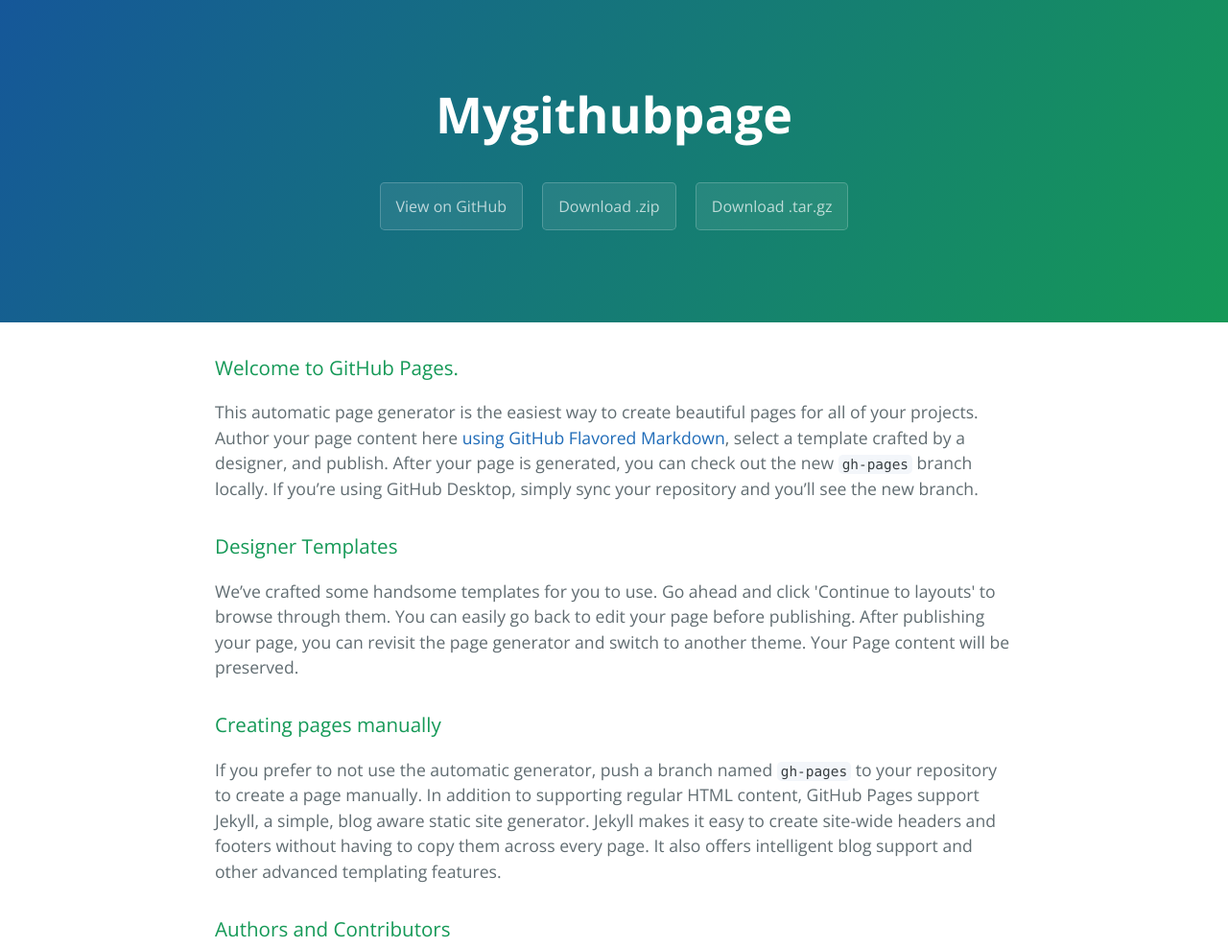
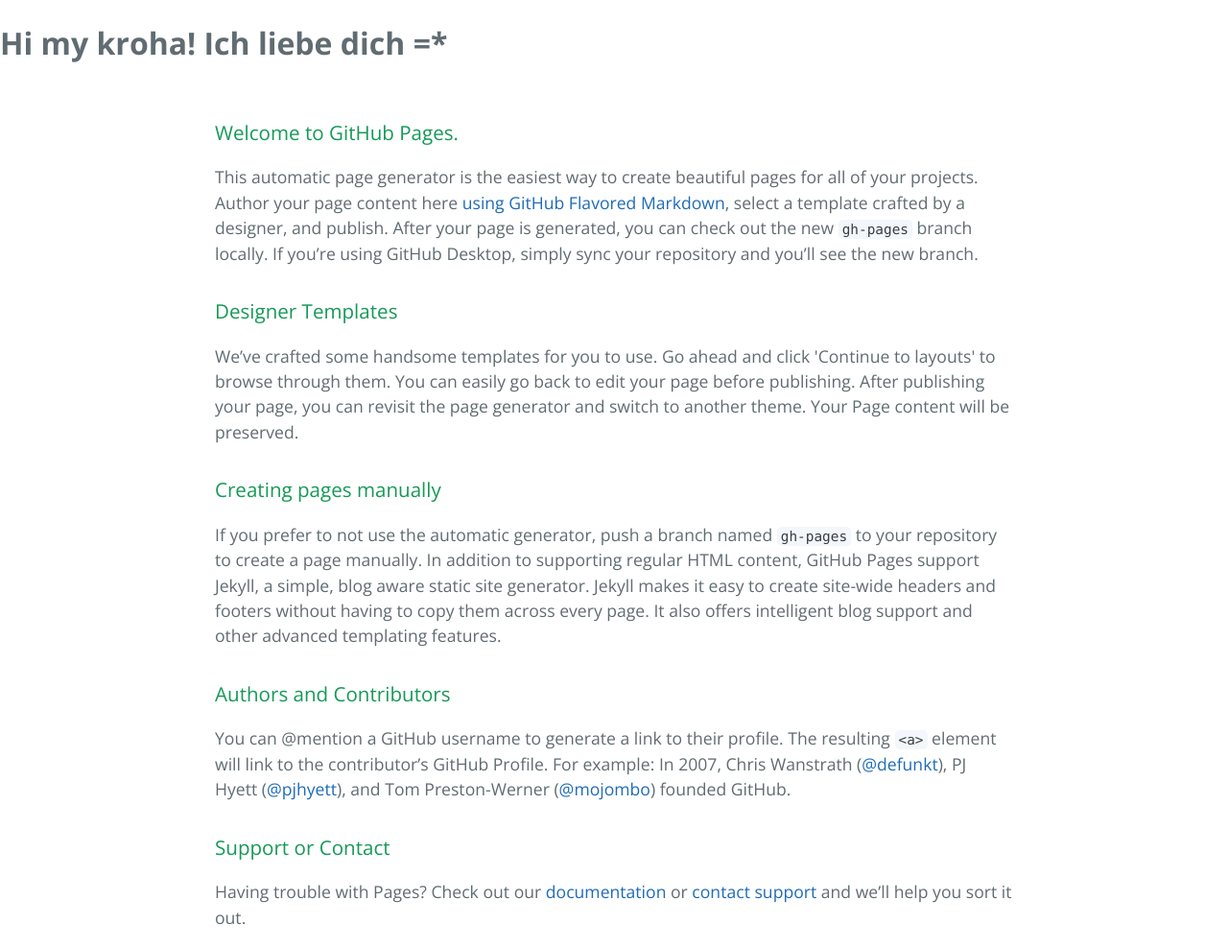
Before and after one commit to nastefan/mygithubpage, a plain HTML site: page index.html in a window 1280 px wide. Shown: the top 987 px of the page at 96% size. Drawn offline with nearby package versions, Linux system fonts and the light colour scheme.

Commit message:
Update index.html

```diff
--- a/index.html
+++ b/index.html
@@ -10,6 +10,7 @@
     <link rel="stylesheet" type="text/css" href="stylesheets/github-light.css" media="screen">
   </head>
   <body>
+    <!--
     <section class="page-header">
       <h1 class="project-name">Mygithubpage</h1>
       <h2 class="project-tagline"></h2>
@@ -17,7 +18,8 @@
       <a href="https://github.com/nastefan/mygithubpage/zipball/master" class="btn">Download .zip</a>
       <a href="https://github.com/nastefan/mygithubpage/tarball/master" class="btn">Download .tar.gz</a>
     </section>
-
+    -->
+  <h1> Hi my kroha! Ich liebe dich =* </h1>
     <section class="main-content">
       <h3>
 <a id="welcome-to-github-pages" class="anchor" href="#welcome-to-github-pages" aria-hidden="true"><span aria-hidden="true" class="octicon octicon-link"></span></a>Welcome to GitHub Pages.</h3>
```
